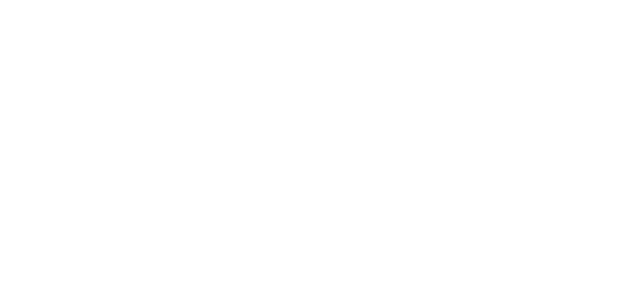
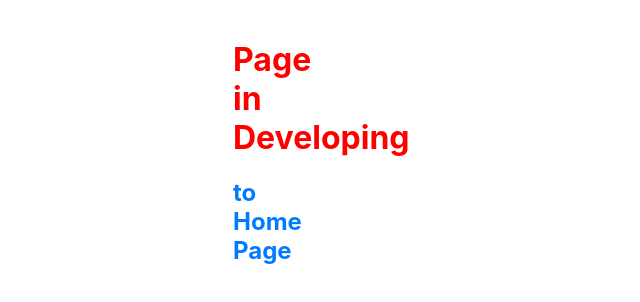
Before and after one commit to Sardar-Atabekov/online-shop, a React (Create React App) app: page / in a window 1280 px wide. Shown: the top 302 px of the page, without its empty margins (367-1007 px from the left). Built offline with nearby package versions, Linux system fonts and the light colour scheme.

Commit message:
done page 'page in eveloping'

```diff
--- a/src/App.js
+++ b/src/App.js
@@ -4,6 +4,7 @@ import { Route, Switch } from "react-router-dom";
 // import ClothesPage from "./components/clothesPage/clothes.js";
 import Departments from './components/adminpage/departament/departments';
 import Categories from './components/adminpage/categories/categories';
+import inDeveloping from './inDeveloping.js';
 // import ClothInfo from "./container/cloth-info";
 // import Catalog from "./container/catalog-page/components/catalog-page-component";
 // import Cart from './container/card/';
@@ -19,6 +20,8 @@ class App extends Component {
           {/* <Route exact path="/catalog" component={ClothesPage} /> */}
           {/* <Route exact path="/product/:id" component={ClothInfo} /> */}
           {/* <Route exact path="/basket" component={Cart} /> */}
+          <Route exact path="*" component={inDeveloping} />
+
         </Switch>
       </React.Fragment>
     );
--- a/src/components/adminpage/categories/categories.css
+++ b/src/components/adminpage/categories/categories.css
@@ -78,7 +78,7 @@
 
 .departmentSelect {
     padding-right: 10px;
-    padding-left: 7px;
+    padding-left: 9px;
 }
 .active {
     padding-right: 14px;
--- /dev/null
+++ b/src/inDeveloping.js
@@ -0,0 +1,19 @@
+import React, { Component } from "react";
+import { Link } from "react-router-dom";
+
+class Department extends Component {
+  render() {
+    return (
+      <div  style={{ color: "red", margin: "40px 600px" }}>
+        <h1>
+          Page in Developing
+        </h1>
+        <h2><Link to={"/admin/departments"} className="categories">
+        to Home Page
+        </Link></h2>
+      </div>
+    );
+  }
+}
+
+export default Department;
```
